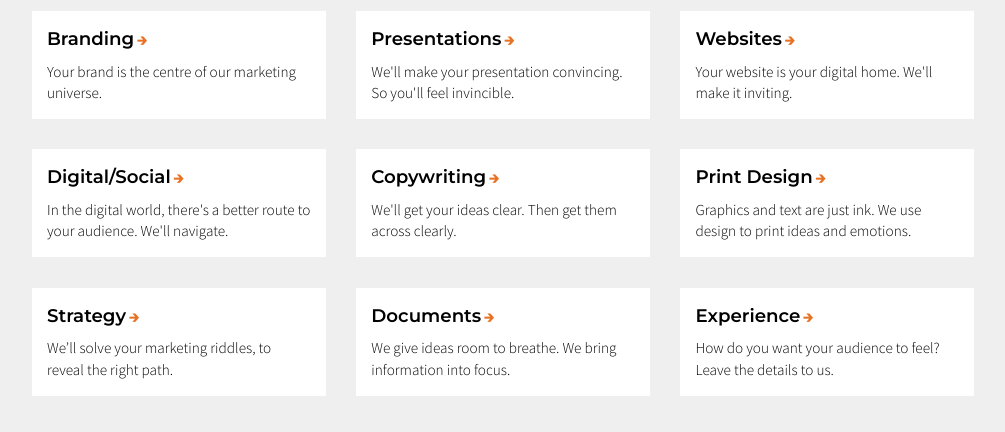
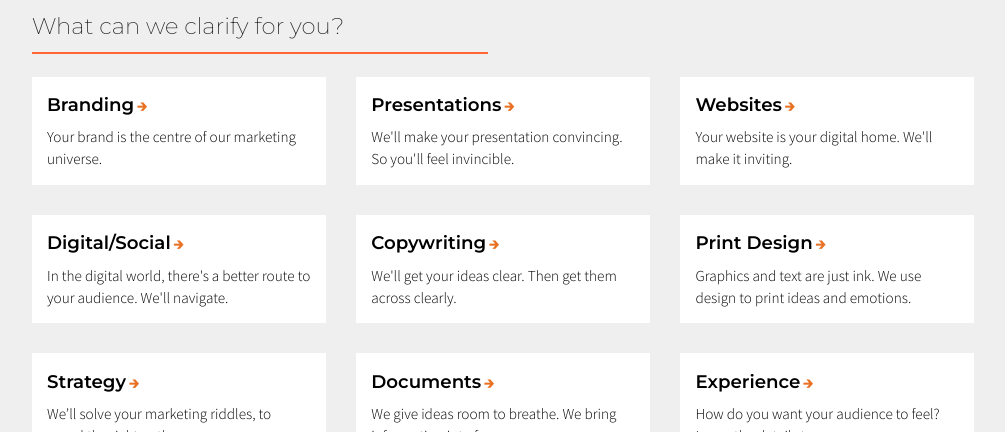
Before and after one commit to ConvincibleMedia/ConvincibleMedia, a Jekyll site: the page built from source/index.md, in a window 1280 px wide and 900 px high, cut to the strip 468-900 px from the top of the window. Shown: the whole strip, without its empty margins (137-1142 px from the left). Built offline with Jekyll 4.4.1, drawn with Linux system fonts in a browser that asks for light colours.

Commit message:
Added new subtag

```diff
--- a/source/_layouts/index.html
+++ b/source/_layouts/index.html
@@ -11,7 +11,11 @@ layout: base
 
 <section id="services">
 	<div class="container">
-		<h2 class="hide">Services</h2>
+		<div class="row">
+			<div class="col-sm-8 col-md-6">
+				<h2 class="subtitle">What can we clarify for you?</h2>
+			</div>
+		</div>
 		{% include services.html services=page.services %}
 	</div>
 </section>
```
